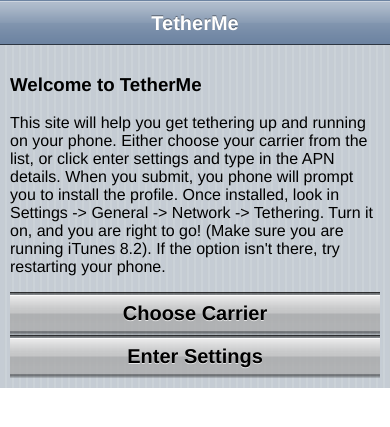
After one commit to lstoll/tetherme, a Django app: template app/templates/index_iphone.html in a window 390 px wide. The commit adds this page. Shown: the top 427 px of the page. Run offline with Django 3.2, Linux system fonts and the light colour scheme; the template is opened without the code that fills it: most values are stand-ins (such as "Sample title", 1, 10 or a date in 2020); parts of the project's set-up code (start-up, migrations or seed data) failed here and were passed over.

Commit message:
Hacking in a quick iPhone site.
--HG--
extra : convert_revision : b9bf07b775024dd5ccafae1915002a656bbc07a8

```diff
--- a/app/templates/index.html
+++ b/app/templates/index.html
@@ -26,7 +26,7 @@
 		{% endif %}
     {% include form %}
     <p> If you want to download the file direct on your phone, just click download</p>
-		<p><input type="submit" name="submit" value="Download"/></p>
+		<p><input type="submit" name="submit_action" value="Download"/></p>
 		<p> If you want the file e-mailed to your phone, fill in the address and hit send</p>
 		<p><label for="to">E-Mail address for your phone:</label><br><input type="text" class="title" name="to"/></p>
 		<input type="submit" name="submit" value="Send"/>
--- /dev/null
+++ b/app/templates/index_iphone.html
@@ -0,0 +1,58 @@
+<!DOCTYPE html PUBLIC "-//W3C//DTD XHTML 1.0 Strict//EN"
+         "http://www.w3.org/TR/xhtml1/DTD/xhtml1-strict.dtd">
+<html xmlns="http://www.w3.org/1999/xhtml">
+<head>
+  <title>TetherMe</title>
+  <meta name="viewport" content="width=device-width; initial-scale=1.0; maximum-scale=1.0; user-scalable=0;"/>
+  <style type="text/css" media="screen">@import "/static/iui/iui.css";</style>
+  <script type="application/x-javascript" src="/static/iui/iui.js"></script>
+</head>
+
+<body>
+    <div class="toolbar">
+        <h1 id="pageTitle"></h1>
+        <a id="backButton" class="button" href="#"></a>
+    </div>
+
+    <!-- Home Page-->
+    <div id="home" title="TetherMe" selected="true" class="panel">
+        <h3>Welcome to TetherMe</h3>
+        <p>This site will help you get tethering up and running on your phone. Either choose your carrier from the list,
+        or click enter settings and type in the APN details. When you submit, you phone will prompt you to install
+        the profile. Once installed, look in Settings -> General -> Network -> Tethering. Turn it on, and you are
+        right to go! (Make sure you are running iTunes 8.2). If the option isn't there, try restarting your phone.</p>
+      <a class="whiteButton" href="#carriers">Choose Carrier</a>
+      <a class="whiteButton" href="#manual">Enter Settings</a>
+    </div>
+
+    <!-- Carrier List -->
+    <ul id="carriers" title="Carriers">
+      {% for carrier in carriers %}
+    	  <li><a href="/get_config/{{carrier.key}}/tether.mobileconfig" target="_self">{{carrier.name}}</a></li>
+      {% endfor %}
+    </ul>
+
+    <!-- Manual Entry -->
+    <form id="manual" title="Manual Entry" class="panel" action="/submit_request/" method="POST" target="_self">
+        <h2>APN Settings</h2>
+        <fieldset>
+            <div class="row">
+                <label>APN</label>
+                <input type="text" name="apn"/>
+            </div>
+            <div class="row">
+                <label>Username</label>
+                <input type="text" name="username"/>
+            </div>
+            <div class="row">
+                <label>Password</label>
+                <input type="text" name="password"/>
+            </div>
+        </fieldset>
+        <input type="hidden" name="submit_action" value="Download">
+        <a class="whiteButton" type="submit" href="#">Get Config</a>
+    </form>
+
+</body>
+
+</html>
--- a/index.yaml
+++ b/index.yaml
@@ -10,7 +10,7 @@ indexes:
 # automatically uploaded to the admin console when you next deploy
 # your application using appcfg.py.
 
-# Used 29 times in query history.
+# Used 45 times in query history.
 - kind: app_carrier
   properties:
   - name: listed
--- a/static/iui/iui.js
+++ b/static/iui/iui.js
@@ -25,6 +25,8 @@ var landscapeVal = "landscape";
 
 window.iui =
 {
+    animOn: false,	// Experimental slide animation with CSS transition disabled by default
+
     showPage: function(page, backwards)
     {
         if (page)
@@ -153,7 +155,9 @@ window.iui =
         new RegExp("^mailto:"),
         new RegExp("^tel:"),
         new RegExp("^http:\/\/www.youtube.com\/watch\\?v="),
-        new RegExp("^http:\/\/www.youtube.com\/v\/")
+        new RegExp("^http:\/\/www.youtube.com\/v\/"),
+        new RegExp("^javascript:"),
+
     ]
 };
 
@@ -162,8 +166,13 @@ window.iui =
 addEventListener("load", function(event)
 {
 	var page = iui.getSelectedPage();
+	var locPage = getPageFromLoc();
+
 	if (page)
 			iui.showPage(page);
+
+	if (locPage && (locPage != page))
+		iui.showPage(locPage);
 
 	setTimeout(preloadImages, 0);
 	setTimeout(checkOrientAndLocation, 0);
@@ -182,7 +191,7 @@ addEventListener("click", function(event)
     {
         function unselect() { link.removeAttribute("selected"); }
 
-        if (link.href && link.hash && link.hash != "#")
+        if (link.href && link.hash && link.hash != "#" && !link.target)
         {
             link.setAttribute("selected", "true");
             iui.showPage($(link.hash.substr(1)));
@@ -202,6 +211,10 @@ addEventListener("click", function(event)
         else if (iui.isNativeUrl(link.href))
         {
             return;
+        }
+        else if (link.target == "_webapp")
+        {
+            location.href = link.href;
         }
         else if (!link.target)
         {
@@ -224,6 +237,17 @@ addEventListener("click", function(event)
         event.preventDefault();
     }
 }, true);
+
+function getPageFromLoc()
+{
+	var page;
+	var result = location.hash.match(/#_([^\?_]+)/);
+	if (result)
+		page = result[1];
+	if (page)
+		page = $(page);
+  return page;
+}
 
 function orientChangeHandler()
 {
@@ -307,7 +331,7 @@ function updatePage(page, fromPage)
     if (!page.id)
         page.id = "__" + (++newPageCount) + "__";
 
-    location.href = currentHash = hashPrefix + page.id;
+    location.hash = currentHash = hashPrefix + page.id;
     pageHistory.push(page.id);
 
     var pageTitle = $("pageTitle");
@@ -334,15 +358,43 @@ function updatePage(page, fromPage)
 function slidePages(fromPage, toPage, backwards)
 {
     var axis = (backwards ? fromPage : toPage).getAttribute("axis");
+
+    clearInterval(checkTimer);
+
+    if (canDoSlideAnim() && axis != 'y')
+    {
+      slide2(fromPage, toPage, backwards, slideDone);
+    }
+    else
+    {
+      slide1(fromPage, toPage, backwards, axis, slideDone);
+    }
+
+    function slideDone()
+    {
+//      console.log("slideDone");
+      if (!hasClass(toPage, "dialog"))
+          fromPage.removeAttribute("selected");
+      checkTimer = setInterval(checkOrientAndLocation, 300);
+      setTimeout(updatePage, 0, toPage, fromPage);
+      fromPage.removeEventListener('webkitTransitionEnd', slideDone, false);
+    }
+}
+
+function canDoSlideAnim()
+{
+  return (iui.animOn) && (typeof WebKitCSSMatrix == "object");
+}
+
+function slide1(fromPage, toPage, backwards, axis, cb)
+{
     if (axis == "y")
         (backwards ? fromPage : toPage).style.top = "100%";
     else
         toPage.style.left = "100%";
 
+    scrollTo(0, 1);
     toPage.setAttribute("selected", "true");
-    scrollTo(0, 1);
-    clearInterval(checkTimer);
-
     var percent = 100;
     slide();
     var timer = setInterval(slide, slideInterval);
@@ -353,11 +405,8 @@ function slidePages(fromPage, toPage, backwards)
         if (percent <= 0)
         {
             percent = 0;
-            if (!hasClass(toPage, "dialog"))
-                fromPage.removeAttribute("selected");
             clearInterval(timer);
-            checkTimer = setInterval(checkOrientAndLocation, 300);
-            setTimeout(updatePage, 0, toPage, fromPage);
+            cb();
         }
 
         if (axis == "y")
@@ -374,6 +423,33 @@ function slidePages(fromPage, toPage, backwards)
     }
 }
 
+//function durationInt(dur)
+//{
+//  var val = parseFloat(dur);
+//  return (dur.indexOf('ms') == -1) ? val * 1000 : val;
+//}
+
+function slide2(fromPage, toPage, backwards, cb)
+{
+  toPage.style.webkitTransitionDuration = '0ms'; // Turn off transitions to set toPage start offset
+  // fromStart is always 0% and toEnd is always 0%
+  // iPhone won't take % width on toPage
+  var toStart = 'translateX(' + (backwards ? '-' : '') + window.innerWidth +  'px)';
+  var fromEnd = 'translateX(' + (backwards ? '100%' : '-100%') + ')';
+  toPage.style.webkitTransform = toStart;
+  toPage.setAttribute("selected", "true");
+  toPage.style.webkitTransitionDuration = '';   // Turn transitions back on
+//  var duration = durationInt(window.getComputedStyle(toPage, null).webkitTransitionDuration);
+  function startTrans()
+  {
+    fromPage.style.webkitTransform = fromEnd;
+    toPage.style.webkitTransform = 'translateX(0%)'; //toEnd
+//    setTimeout(cb, duration);
+  }
+  fromPage.addEventListener('webkitTransitionEnd', cb, false);
+  setTimeout(startTrans, 0);
+}
+
 function preloadImages()
 {
     var preloader = document.createElement("div");
@@ -383,7 +459,10 @@ function preloadImages()
 
 function submitForm(form)
 {
+    if (form.getAttribute("target") != "_self")
         iui.showPageByHref(form.action || "POST", encodeForm(form), form.method);
+      else
+        form.submit();
 }
 
 function encodeForm(form)
--- a/urls.py
+++ b/urls.py
@@ -12,6 +12,7 @@ urlpatterns = patterns('',
     (r'^admin/delete_carrier/(.*)/$', 'app.views_admin.delete_carrier'),
     (r'^get_config/(.*)/tether.mobileconfig', 'app.views.get_config'),
     (r'^submit_request/$', 'app.views.submit_request'),
+    (r'^iphone/$', 'app.views.index_iphone'),
     # Example:
     # (r'^tetherme_django/', include('tetherme_django.foo.urls')),
 
```
Also changed, not shown: app/views.py (+30 -9 lines). Lines whose indentation alone changed are shown as unchanged.
